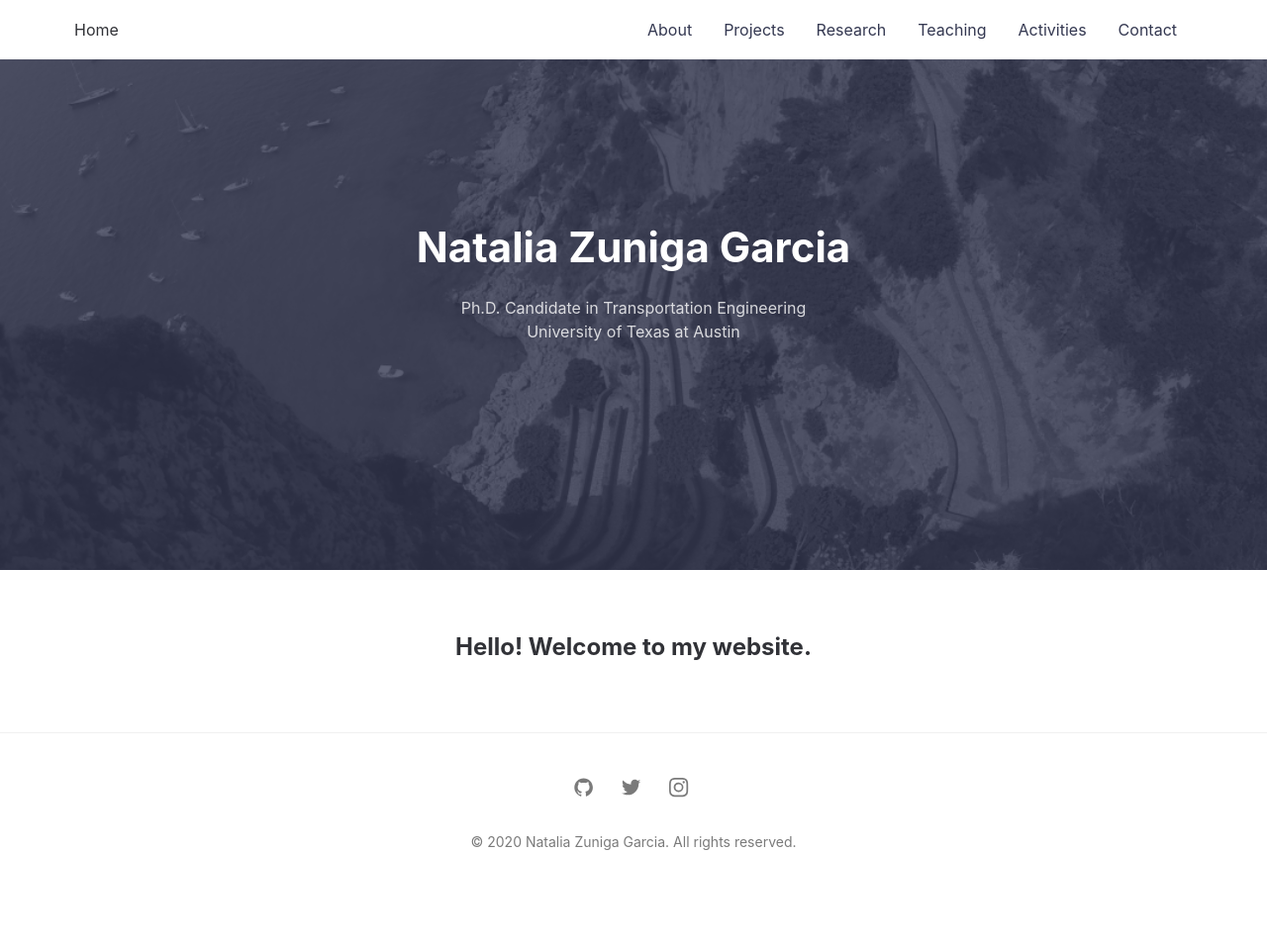
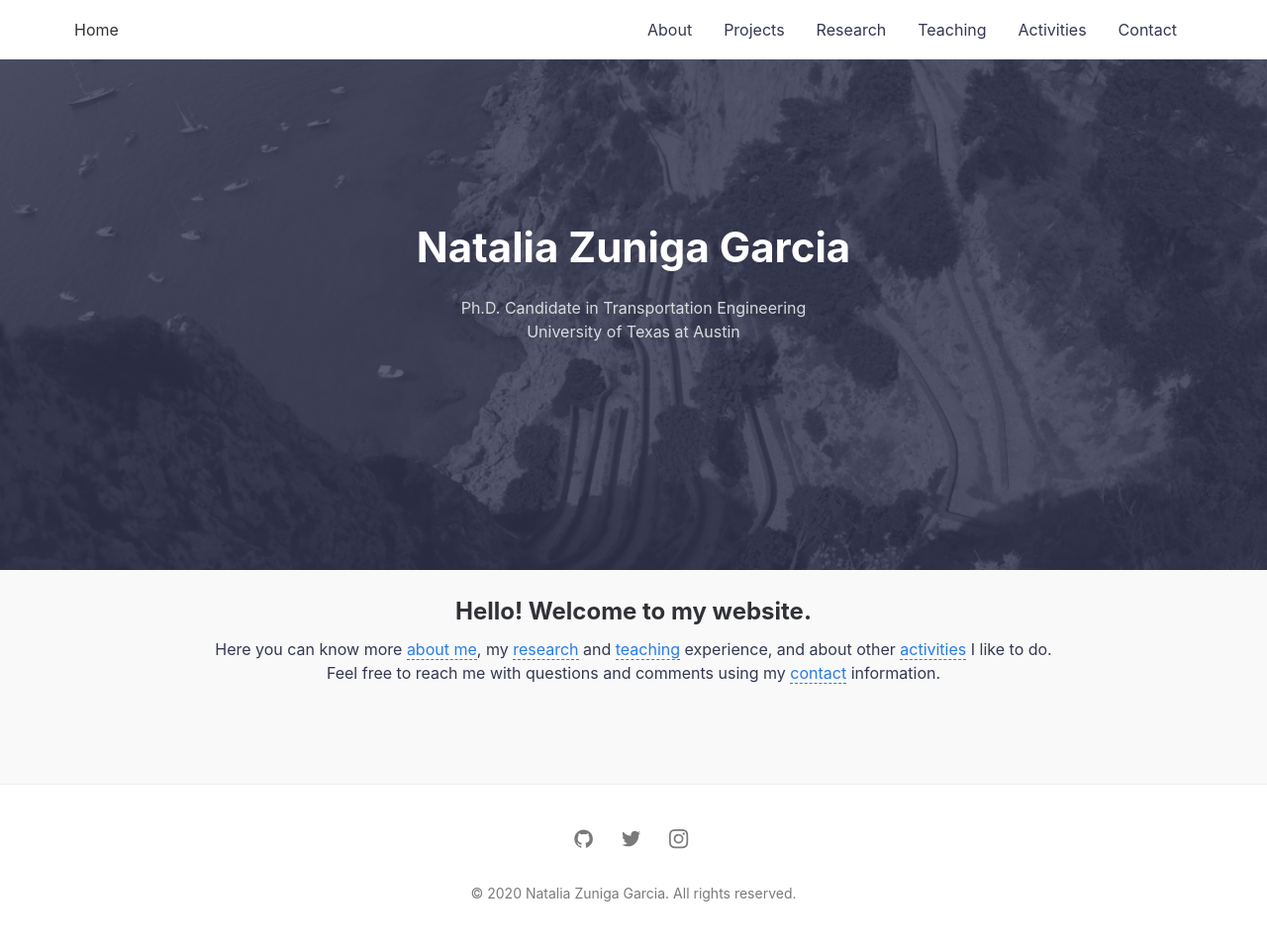
Before and after one commit to nzunigag/nzunigag.github.io, a Jekyll site: the page built from index.md, in a window 1280 px wide. Shown: the whole page at 99% size. Built offline with Jekyll 4.4.1, drawn with Linux system fonts in a browser that asks for light colours; before the commit the page ends 906 px from its top, so only the background shows below that.

Commit message:
Add files via upload

```diff
--- a/_layouts/default.html
+++ b/_layouts/default.html
@@ -27,29 +27,31 @@ layout: compress
     </div>
 
     <main class="site__content">
-      <div class="container">
-        <div class="page-content">
-
-          <center>
-              <h2> Hello! Welcome to my website.</h2>
-
-        </div>
-      </div>
-    </main>
-
-    <!--
-    <main class="site__content">
       <section class="blog">
         <div class="container">
+               <center>
+                 <br>
+              <h2> Hello! Welcome to my website.</h2>
+            <p>
+              Here you can know more <a href="https://nzunigag.github.io/about/">about me</a>,
+              my <a href="https://nzunigag.github.io/research/">research</a> and
+              <a href="https://nzunigag.github.io/teaching/">teaching</a> experience, and about other
+              <a href="https://nzunigag.github.io/activities/">activities</a> I like to do. <br>
+              Feel free to reach me with questions and comments using my
+              <a href="https://nzunigag.github.io/contact/">contact</a> information.
+            </p>
+
           <div class="post-list" itemscope="" itemtype="http://schema.org/Blog">
+
             {% for post in site.posts %}
               {% include card.html %}
             {% endfor %}
+
+            <!-- {% include pagination.html %} -->
           </div>
         </div>
       </section>
     </main>
-    -->
 
     {% include footer.html %}
 
```
